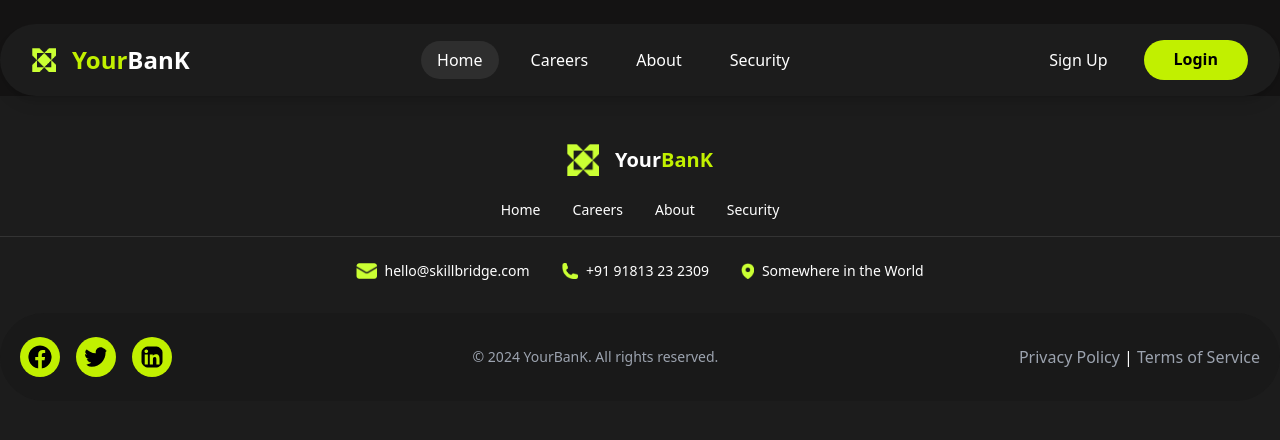
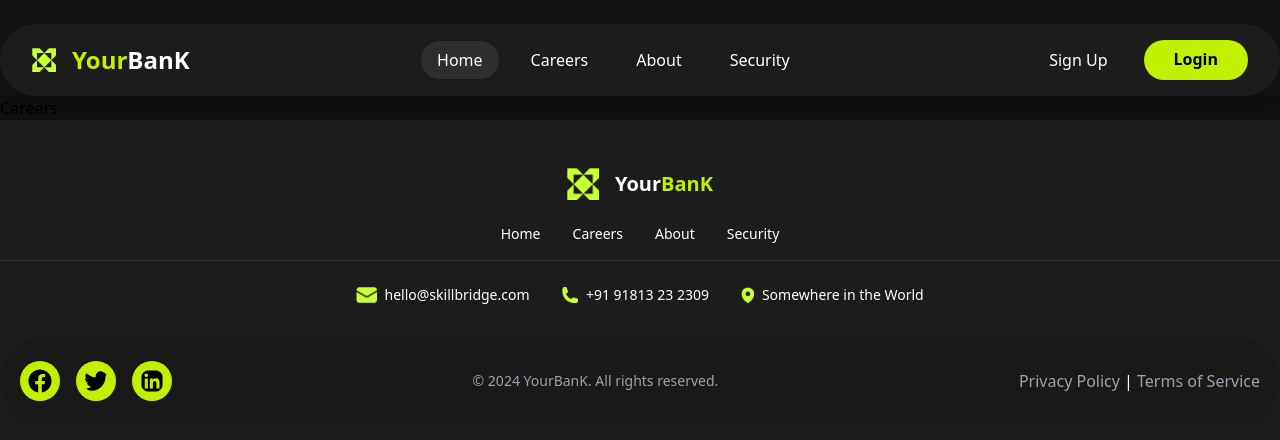
Before and after one commit to Dark1nessss/Financial-Tracker, a React (Create React App) app in the folder client/: page /careers in a window 1280 px wide. Shown: the top 440 px of the page. Built offline with nearby package versions, Linux system fonts and the light colour scheme.

Commit message:
Update App.js

```diff
--- a/client/src/App.js
+++ b/client/src/App.js
@@ -4,6 +4,7 @@ import LandingPage from './pages/LandingPage';
 import Login from './pages/Login';
 import Register from './pages/Register';
 import Support from './pages/Support';
+import Careers from './pages/Careers';
 import Dashboard from './pages/Dashboard';
 import Layout from './components/layout/Layout';
 
@@ -17,6 +18,7 @@ function App() {
           <Route path="/register" element={<Register />} />
           <Route path="/support" element={<Support />} />
           <Route path="/dashboard" element={<Dashboard />} />
+          <Route path="/careers" element={<Careers />} />
         </Routes>
       </Layout>
     </Router>
```
